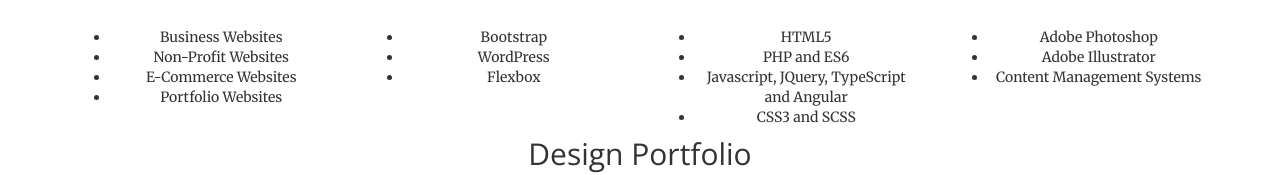
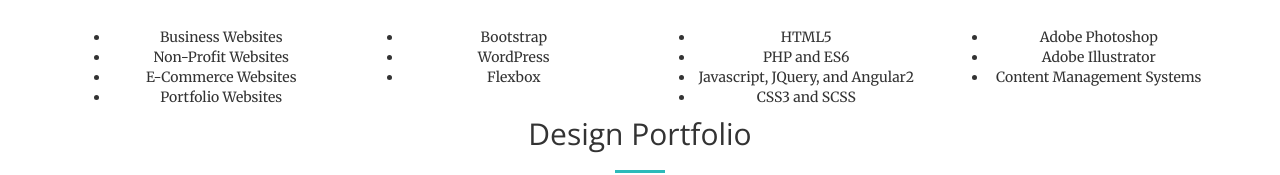
Before and after one commit to bethannfrankum/portfolio, a website: page index.html in a window 1280 px wide. Shown: the part 1825-2000 px from the top of the page. Drawn offline with nearby package versions, Linux system fonts and the light colour scheme.

Commit message:
better content

```diff
--- a/index.html
+++ b/index.html
@@ -106,7 +106,7 @@
                         <ul>
                             <li>HTML5</li>
                             <li>PHP and ES6</li>
-                            <li>Javascript, JQuery, TypeScript and Angular</li>
+                            <li>Javascript, JQuery, and Angular2</li>
                             <li>CSS3 and SCSS</li>
                         </ul>
                     </div>
```
